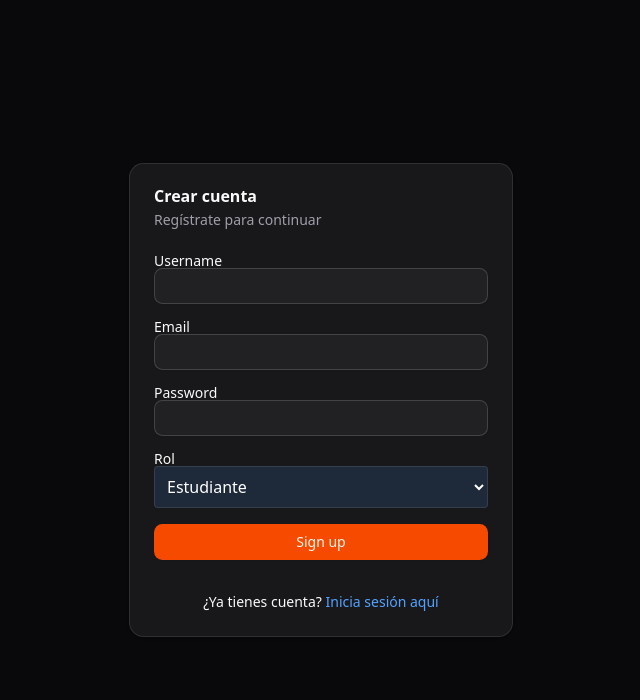
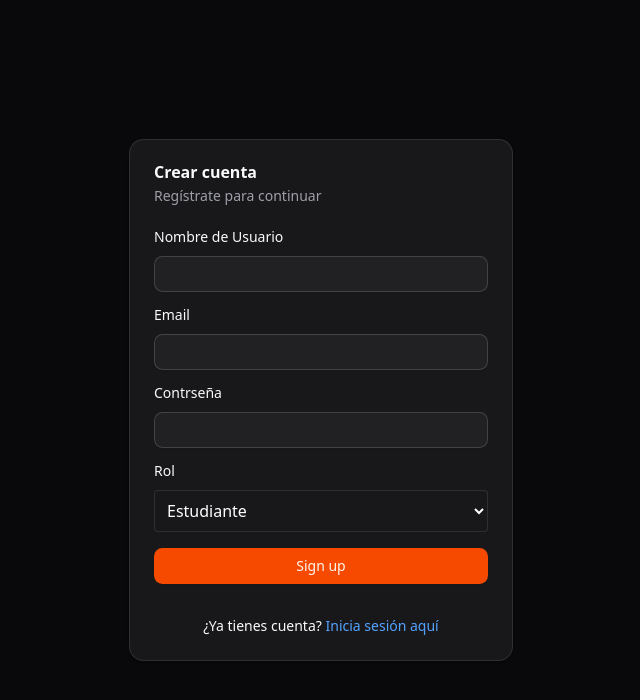
Before and after one commit to MauricioDDS/electivas, a React (Vite) app in the folder frontend/: page /signup in a window 1280 px wide. Shown: the top 700 px of the page, without its empty margins (319-959 px from the left). Built offline with nearby package versions, Linux system fonts and the light colour scheme; no server answers.

Commit message:
fix: label and colors

```diff
--- a/frontend/src/components/LoginForm.jsx
+++ b/frontend/src/components/LoginForm.jsx
@@ -60,9 +60,9 @@ export function LoginForm({ className, ...props }) {
     <div className={cn("flex flex-col gap-6", className)} {...props}>
       <Card>
         <CardHeader>
-          <CardTitle>Login to your account</CardTitle>
+          <CardTitle>Inicia Sesón a tu cuenta</CardTitle>
           <CardDescription>
-            Enter your email and password to continue
+            Introduce tu Email y Contraseña para continuar
           </CardDescription>
         </CardHeader>
         <CardContent>
@@ -80,7 +80,7 @@ export function LoginForm({ className, ...props }) {
                 />
               </div>
               <div className="grid gap-3">
-                <Label htmlFor="password">Password</Label>
+                <Label htmlFor="password">Contraseña</Label>
                 <Input
                   id="password"
                   type="password"
--- a/frontend/src/pages/Signup.jsx
+++ b/frontend/src/pages/Signup.jsx
@@ -62,8 +62,8 @@ export default function Signup() {
           </CardHeader>
           <CardContent>
             <form onSubmit={handleSubmit} className="flex flex-col gap-4">
-              <div>
-                <Label htmlFor="username">Username</Label>
+              <div className="grid gap-3">
+                <Label htmlFor="username">Nombre de Usuario</Label>
                 <Input
                   id="username"
                   value={form.username}
@@ -73,7 +73,8 @@ export default function Signup() {
                   required
                 />
               </div>
-              <div>
+
+              <div className="grid gap-3">
                 <Label htmlFor="email">Email</Label>
                 <Input
                   id="email"
@@ -83,8 +84,9 @@ export default function Signup() {
                   required
                 />
               </div>
-              <div>
-                <Label htmlFor="password">Password</Label>
+
+              <div className="grid gap-3">
+                <Label htmlFor="password">Contrseña</Label>
                 <Input
                   id="password"
                   type="password"
@@ -95,20 +97,24 @@ export default function Signup() {
                   required
                 />
               </div>
-              <div>
+
+              <div className="grid gap-3">
                 <Label htmlFor="role">Rol</Label>
                 <select
                   id="role"
                   value={form.role}
                   onChange={(e) => setForm({ ...form, role: e.target.value })}
-                  className="border rounded p-2 w-full text-white bg-gray-800">
+                  className="border rounded p-2 w-full text-white"
+                  style={{ backgroundColor: "#18181B" }}>
                   <option value="ESTUDIANTE">Estudiante</option>
                   <option value="DOCENTE">Docente</option>
                 </select>
               </div>
+
               <Button type="submit" className="w-full" disabled={loading}>
                 {loading ? "Registrando..." : "Sign up"}
               </Button>
+
               <div className="text-sm text-center mt-4">
                 ¿Ya tienes cuenta?{" "}
                 <a href="/login" className="text-blue-400 hover:underline">
```
